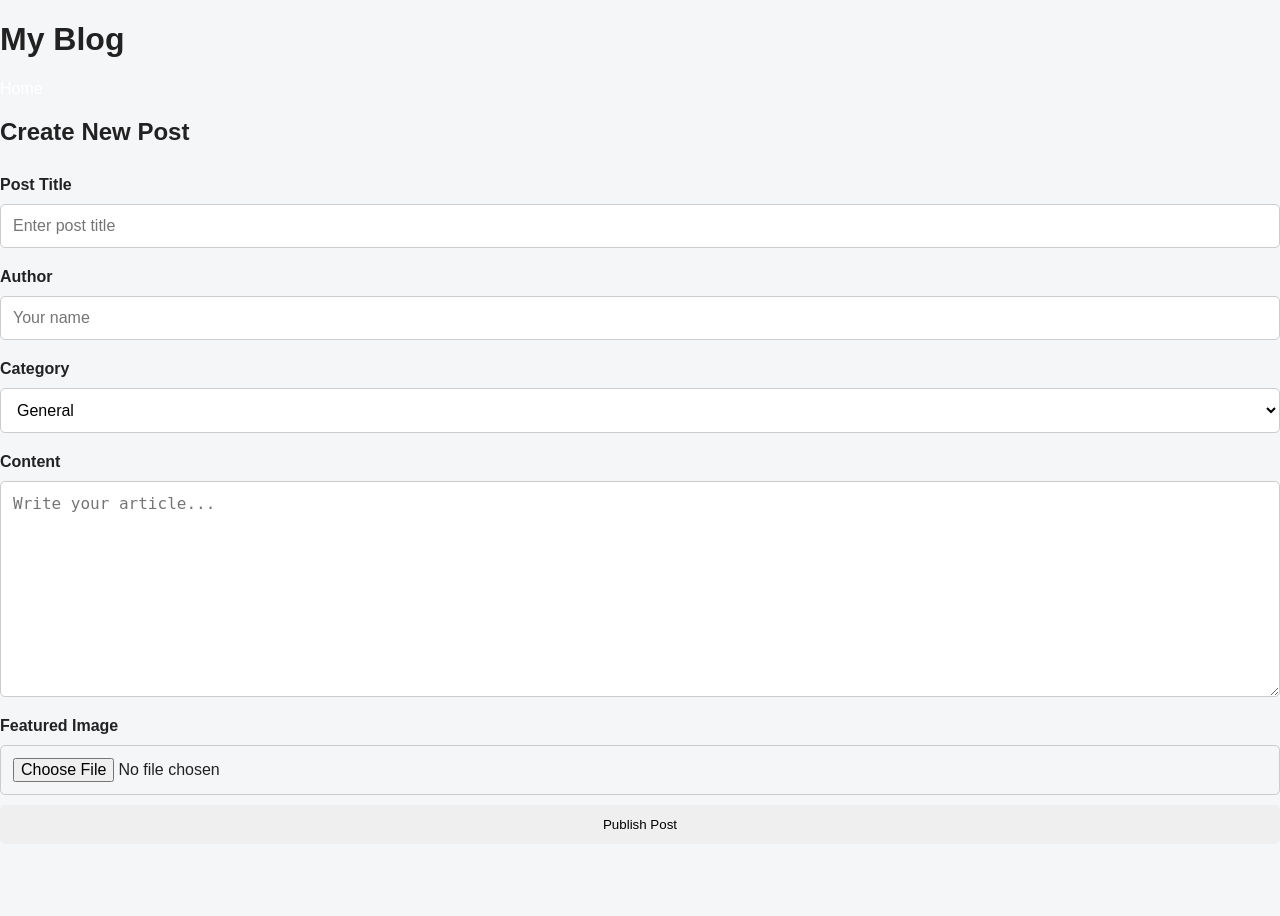
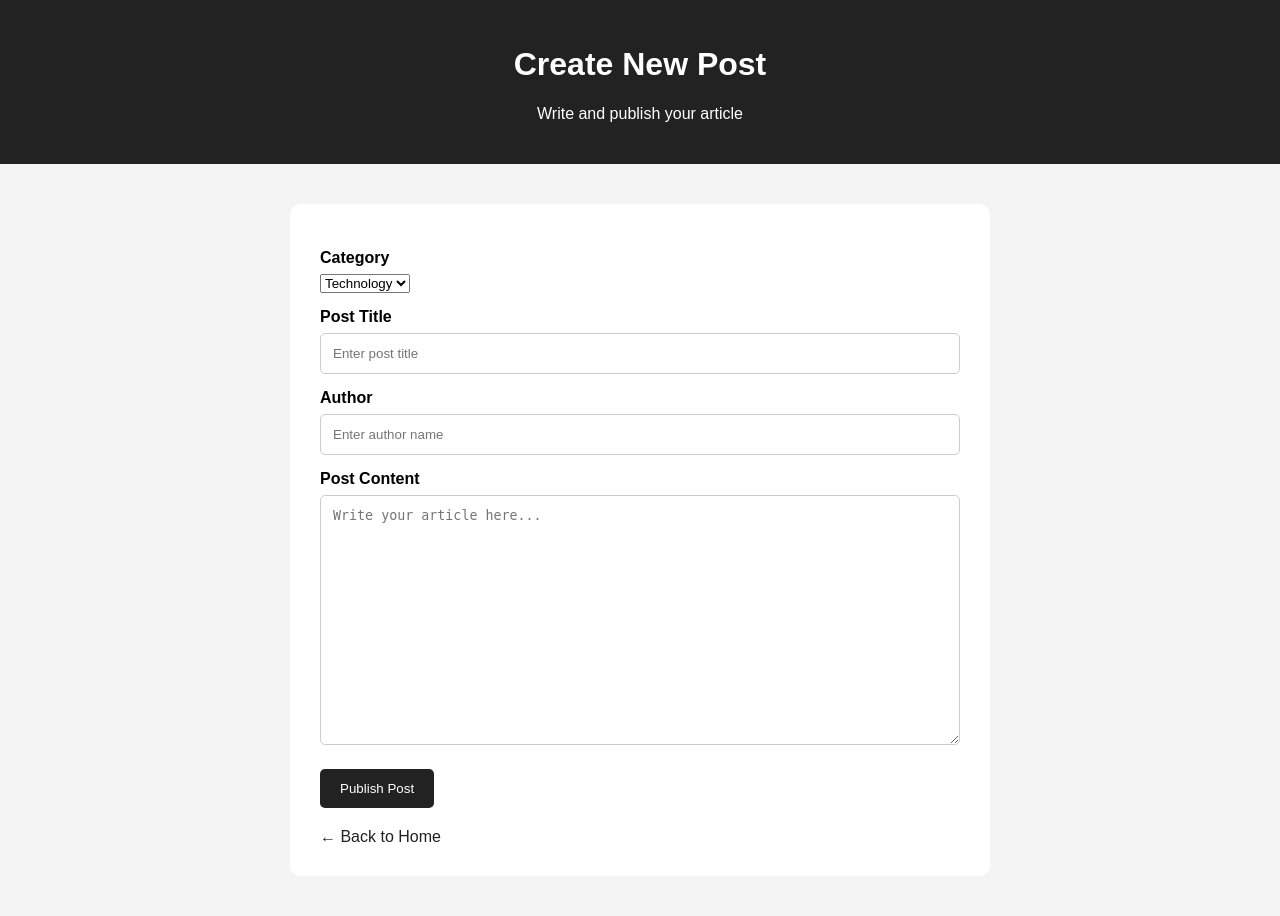
Before and after one commit to Joebest409/My_blog, a Flask app: page /create in a window 1280 px wide. Before the commit the page ends 829 px from the top, so only its background shows below. Run offline with Flask 3, Linux system fonts and the light colour scheme; the visitor is signed in with stand-in values (Sample User, id 1); data that the repository does not hold is empty.

Commit message:
Update templates/create_post.html

```diff
--- a/templates/create_post.html
+++ b/templates/create_post.html
@@ -1,86 +1,156 @@
 <!DOCTYPE html>
-<html>
+<html lang="en">
 
 <head>
+
+    <meta charset="UTF-8">
+
+    <meta name="viewport"
+          content="width=device-width, initial-scale=1.0">
+
     <title>Create Post - My Blog</title>
 
-    <link rel="stylesheet"
-          href="{{ url_for('static', filename='style.css') }}">
+    <style>
+
+        body {
+            font-family: Arial, sans-serif;
+            margin: 0;
+            background: #f4f4f4;
+        }
+
+        header {
+            background: #222;
+            color: white;
+            padding: 25px;
+            text-align: center;
+        }
+
+        .container {
+            width: 90%;
+            max-width: 700px;
+            margin: 40px auto;
+        }
+
+        .form-box {
+            background: white;
+            padding: 30px;
+            border-radius: 10px;
+        }
+
+        label {
+            display: block;
+            margin-top: 15px;
+            margin-bottom: 7px;
+            font-weight: bold;
+        }
+
+        input,
+        textarea {
+            width: 100%;
+            padding: 12px;
+            border: 1px solid #ccc;
+            border-radius: 5px;
+            box-sizing: border-box;
+        }
+
+        textarea {
+            min-height: 250px;
+            resize: vertical;
+        }
+
+        button {
+            margin-top: 20px;
+            padding: 12px 20px;
+            background: #222;
+            color: white;
+            border: none;
+            border-radius: 5px;
+            cursor: pointer;
+        }
+
+        button:hover {
+            background: #444;
+        }
+
+        .back {
+            display: inline-block;
+            margin-top: 20px;
+            text-decoration: none;
+            color: #222;
+        }
+
+    </style>
+
 </head>
+
 
 <body>
 
 <header>
 
-    <h1>My Blog</h1>
+    <h1>Create New Post</h1>
 
-    <nav>
-        <a href="/">Home</a>
-    </nav>
+    <p>Write and publish your article</p>
 
 </header>
 
 
-<main>
+<div class="container">
 
-    <h2>Create New Post</h2>
+    <div class="form-box">
 
-    <form method="POST" enctype="multipart/form-data">
+        <form method="POST">
 
-        <label>Post Title</label>
+            <label>Category</label>
+
+<select name="category" required>
+
+    {% for category in categories %}
+
+        <option value="{{ category }}">
+            {{ category }}
+        </option>
+
+    {% endfor %}
+
+</select>
+
+            <label for="title">
+                Post Title
+            </label>
 
             <input
                 type="text"
+                id="title"
                 name="title"
                 placeholder="Enter post title"
                 required
             >
 
 
-        <label>Author</label>
+            <label for="author">
+                Author
+            </label>
 
             <input
                 type="text"
+                id="author"
                 name="author"
-            placeholder="Your name"
+                placeholder="Enter author name"
                 required
             >
 
 
-        <label>Category</label>
-
-<select name="category" required>
-
-    <option value="General">General</option>
-    <option value="Technology">Technology</option>
-    <option value="Education">Education</option>
-    <option value="Business">Business</option>
-    <option value="Health">Health</option>
-    <option value="News">News</option>
-    <option value="Lifestyle">Lifestyle</option>
-
-</select>
-
-
-        <label>Content</label>
+            <label for="content">
+                Post Content
+            </label>
 
             <textarea
+                id="content"
                 name="content"
-            rows="10"
-            placeholder="Write your article..."
+                placeholder="Write your article here..."
                 required
             ></textarea>
-
-        <label for="image">
-    Featured Image
-</label>
-
-<input
-    type="file"
-    id="image"
-    name="image"
-    accept="image/png,image/jpeg,image/gif,image/webp"
->
 
 
             <button type="submit">
@@ -89,7 +159,14 @@
 
         </form>
 
-</main>
+
+        <a href="/" class="back">
+            ← Back to Home
+        </a>
+
+    </div>
+
+</div>
 
 </body>
 
```
Lines whose indentation alone changed are shown as unchanged.
